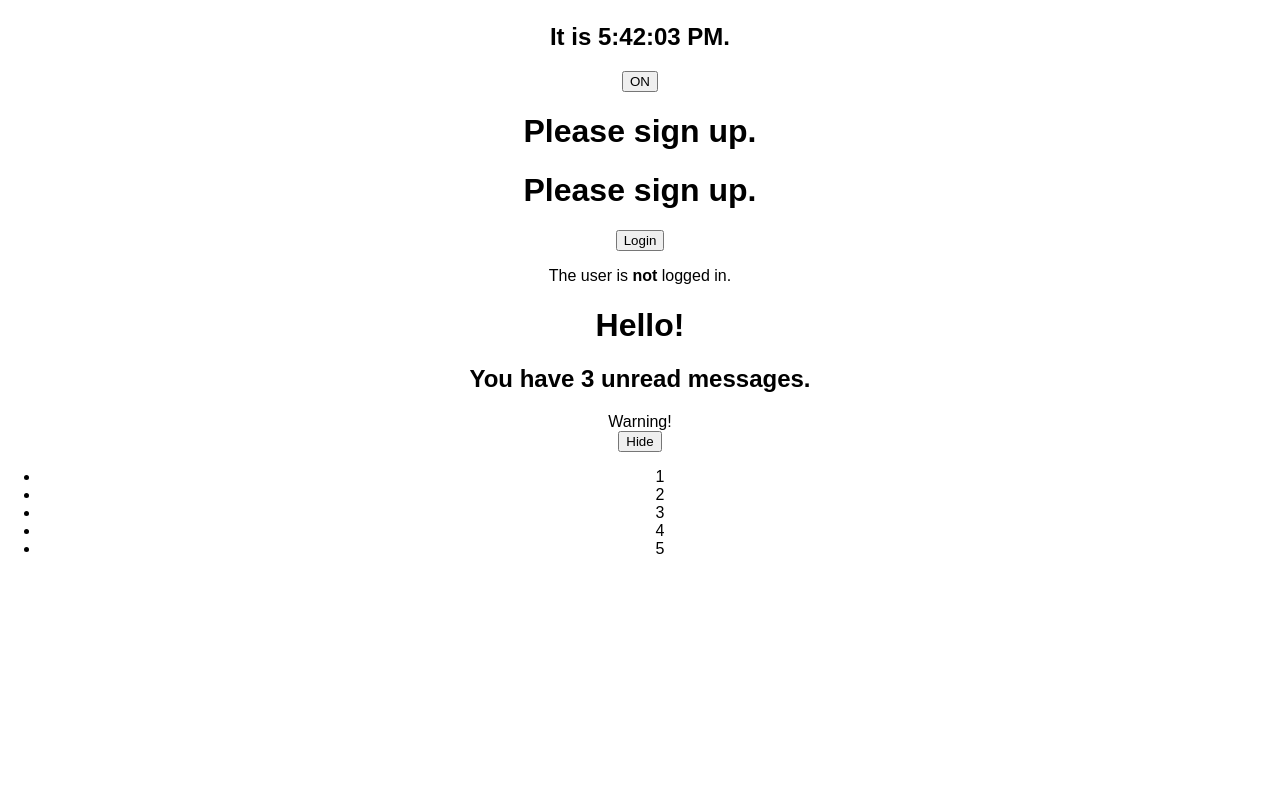
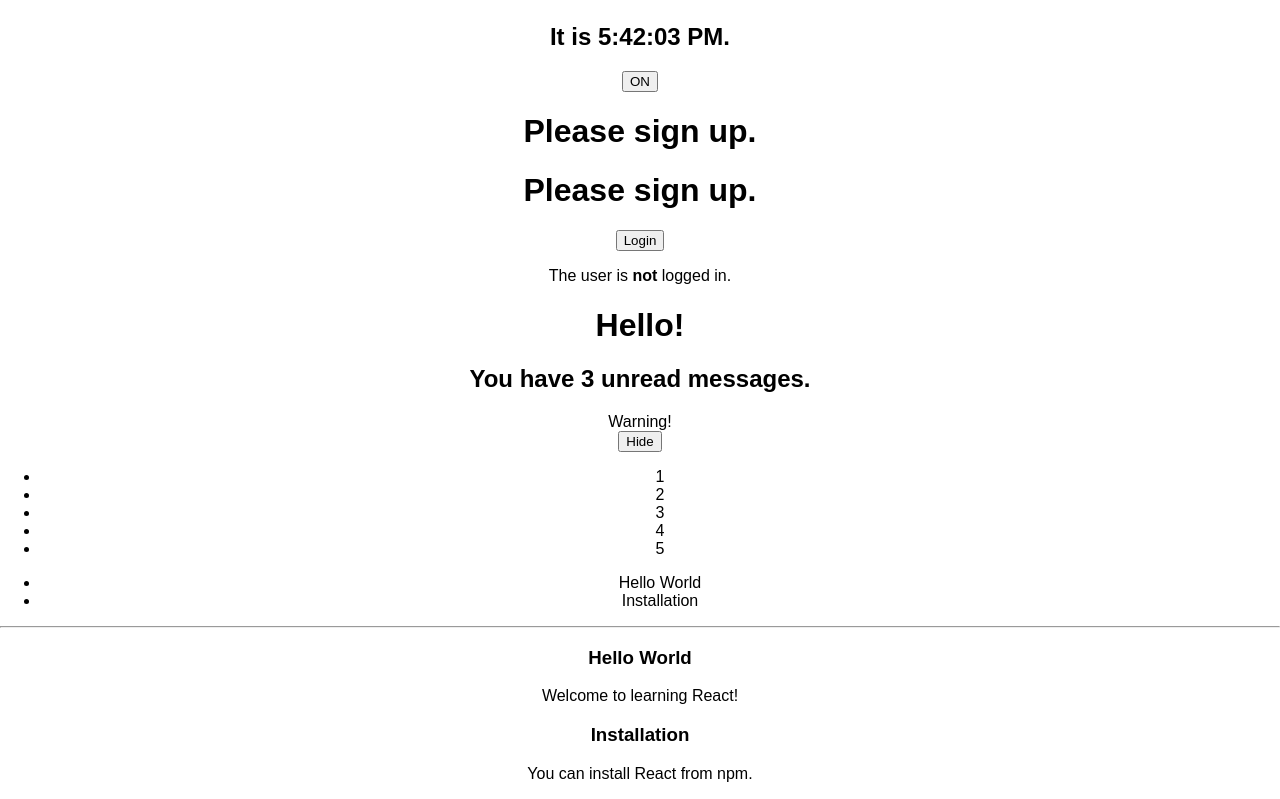
Before and after one commit to djedynak259/smoothie-react-app, a React (Create React App) app: page / in a window 1280 px wide. Shown: the part 356-1155 px from the top of the page. Before the commit the page ends 930 px from the top, so only its background shows below. Built offline with nearby package versions, Linux system fonts and the light colour scheme.

Commit message:
added blog

```diff
--- a/src/App.js
+++ b/src/App.js
@@ -8,9 +8,14 @@
 import LoginControl from './LoginControl.js';
 import Greeting from './Greeting.js';
 import NumberList from './NumberList.js';
+import Blog from './Blog.js';
 
 const hi = <p>Test element here - insert text</p>;
 const messages = ['React', 'Re: React', 'Re:Re: React'];
+const posts = [
+  {id: 1, title: 'Hello World', content: 'Welcome to learning React!'},
+  {id: 2, title: 'Installation', content: 'You can install React from npm.'}
+];
 const numbers = [1, 2, 3, 4, 5];
 
 class Intro extends Component {
@@ -41,6 +46,7 @@
         <Mailbox unreadMessages={messages}/>
         <Page />
         <NumberList numbers={numbers}/>
+        <Blog posts={posts} />
       </div>
     );
   }
--- /dev/null
+++ b/src/Blog.js
@@ -0,0 +1,30 @@
+import React from 'react';
+
+function Blog(props) {
+  const sidebar = (
+    <ul>
+      {props.posts.map((post) =>
+        <li key={post.id}>
+          {post.title}
+        </li>
+      )}
+    </ul>
+  );
+
+  const content = props.posts.map((post) =>
+    <div key={post.id}>
+      <h3>{post.title}</h3>
+      <p>{post.content}</p>
+    </div>
+  );
+
+  return (
+    <div>
+      {sidebar}
+      <hr />
+      {content}
+    </div>
+  );
+}
+
+export default Blog;
```
